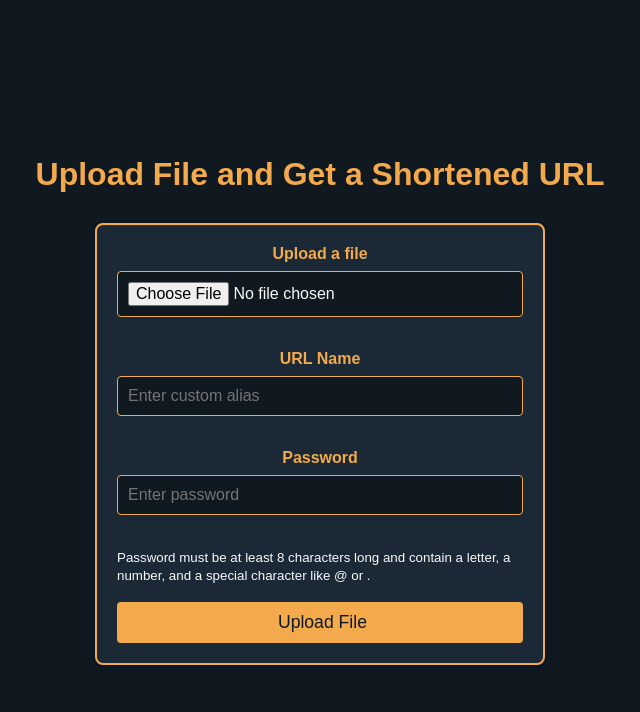
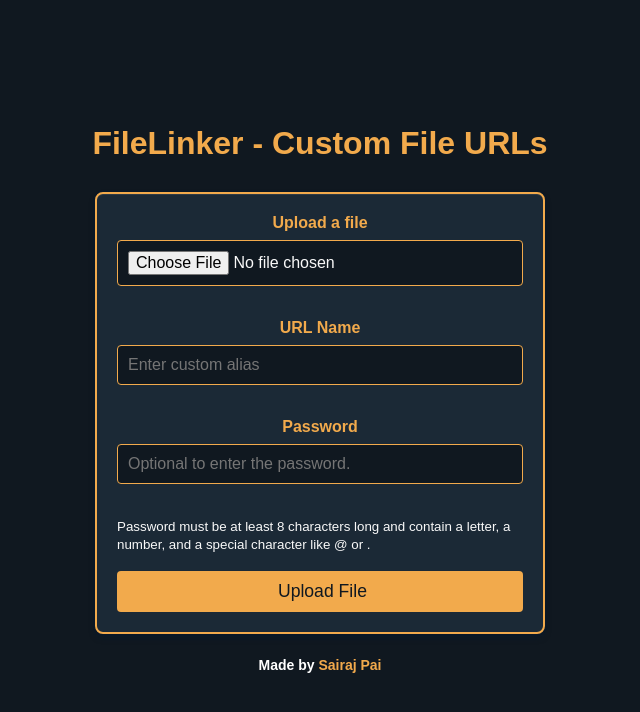
Before and after one commit to gegendepressed/filelinker, a Flask app: page / in a window 1280 px wide. Shown: the top 712 px of the page, without its empty margins (320-960 px from the left). Run offline with Flask 3, Linux system fonts and the light colour scheme.

Commit message:
initial commit

```diff
--- a/main.py
+++ b/main.py
@@ -4,13 +4,11 @@ from gofilepy import GofileClient
 import requests
 import re
 import os
-from dotenv import load_dotenv
-
-load_dotenv()
-
-SECRET_PASSWORD = os.getenv('SECRET_PASSWORD')
 
 app = Flask(__name__)
+ALLOWED_EXTENSIONS = {'txt', 'pdf', 'png', 'jpg', 'jpeg', 'gif'}
+
+app.config['SECRET_KEY'] = 'your_secret_key'
 
 url = "https://spoo.me"
 headers = {
@@ -18,9 +16,7 @@ headers = {
     "Content-Type": "application/x-www-form-urlencoded"
 }
 
-ALLOWED_EXTENSIONS = {'txt', 'pdf', 'png', 'jpg', 'jpeg', 'gif'}
-
-app.config['SECRET_KEY'] = 'your_secret_key'
+ALLOWED_EXTENSIONS = {'txt', 'pdf', 'png', 'jpg', 'jpeg', 'gif','docx','csv'}
 
 client = GofileClient()
 
@@ -70,27 +66,20 @@ def upload_file():
                 payload = {
                     "url": page_link,
                     "alias": short_name,
-                    "max-clicks": 50,
-                    "password": password if password else SECRET_PASSWORD,
                 }
+            if password:
+                    payload["password"] = password
 
-                response = requests.post(url, data=payload, headers=headers)
+            response = requests.post(url, data=payload, headers=headers)
 
-                if response.status_code == 200:
-                    shortened_url = response.json().get('short_url')
-                else:
-                    flash(f"Choose a different name for the URL.")
+            if response.status_code == 200:
+                shortened_url = response.json().get('short_url')
+            else:
+                flash(f"Choose a different name for the URL.")
 
-            return render_template('upload.html', shortened_url=shortened_url)
+        return render_template('upload.html', shortened_url=shortened_url)
 
     return render_template('upload.html')
-
-def handler(request):
-    from werkzeug.middleware.dispatcher import DispatcherMiddleware
-    from werkzeug.serving import run_simple
-
-    app.wsgi_app = DispatcherMiddleware(app.wsgi_app, {'/': app})
-    return app(request.environ, request.start_response)
 
 if __name__ == '__main__':
     port = int(os.environ.get("PORT", 5000))
--- a/static/css/styles.css
+++ b/static/css/styles.css
@@ -15,6 +15,8 @@ h1 {
     color: #f2aa4c;
     margin-bottom: 30px;
     font-size: 2rem;
+    font-style: bold;
+    align-items: center;
 }
 
 form {
--- a/templates/upload.html
+++ b/templates/upload.html
@@ -3,11 +3,12 @@
 <head>
     <meta charset="UTF-8">
     <meta name="viewport" content="width=device-width, initial-scale=1.0">
-    <title>Upload and Shorten URL</title>
+    <title>FileLinker - Custom File URLs</title>
+    <link rel="icon" href="{{ url_for('static', filename='favicon.svg') }}" type="image/x-icon">
     <link rel="stylesheet" href="{{ url_for('static', filename='css/styles.css') }}">
 </head>
 <body>
-    <h1>Upload File and Get a Shortened URL</h1>
+    <h1>FileLinker - Custom File URLs </h1>
 
     <form id="form" method="POST" enctype="multipart/form-data">
         <label for="file"> Upload a file </label>
@@ -19,7 +20,7 @@
         <br><br>
 
         <label for="password"> Password  </label>
-        <input type="password" name="password" placeholder="Enter password">
+        <input type="password" name="password" placeholder="Optional to enter the password.">
         <br><br>
 
         <small class="password-tip">Password must be at least 8 characters long and contain a letter, a number, and a special character like @ or .</small>
@@ -46,6 +47,10 @@
         {% endif %}
     {% endwith %}
 
+
+    <footer>
+        <h5 style="text-align: center; font-size: 14px; color: white;"> Made by <a href="https://github.com/gegendepressed"> Sairaj Pai </a> </h5>
+    </footer>
     <script>
         function clearForm() {
             document.getElementById("form").reset();
```
